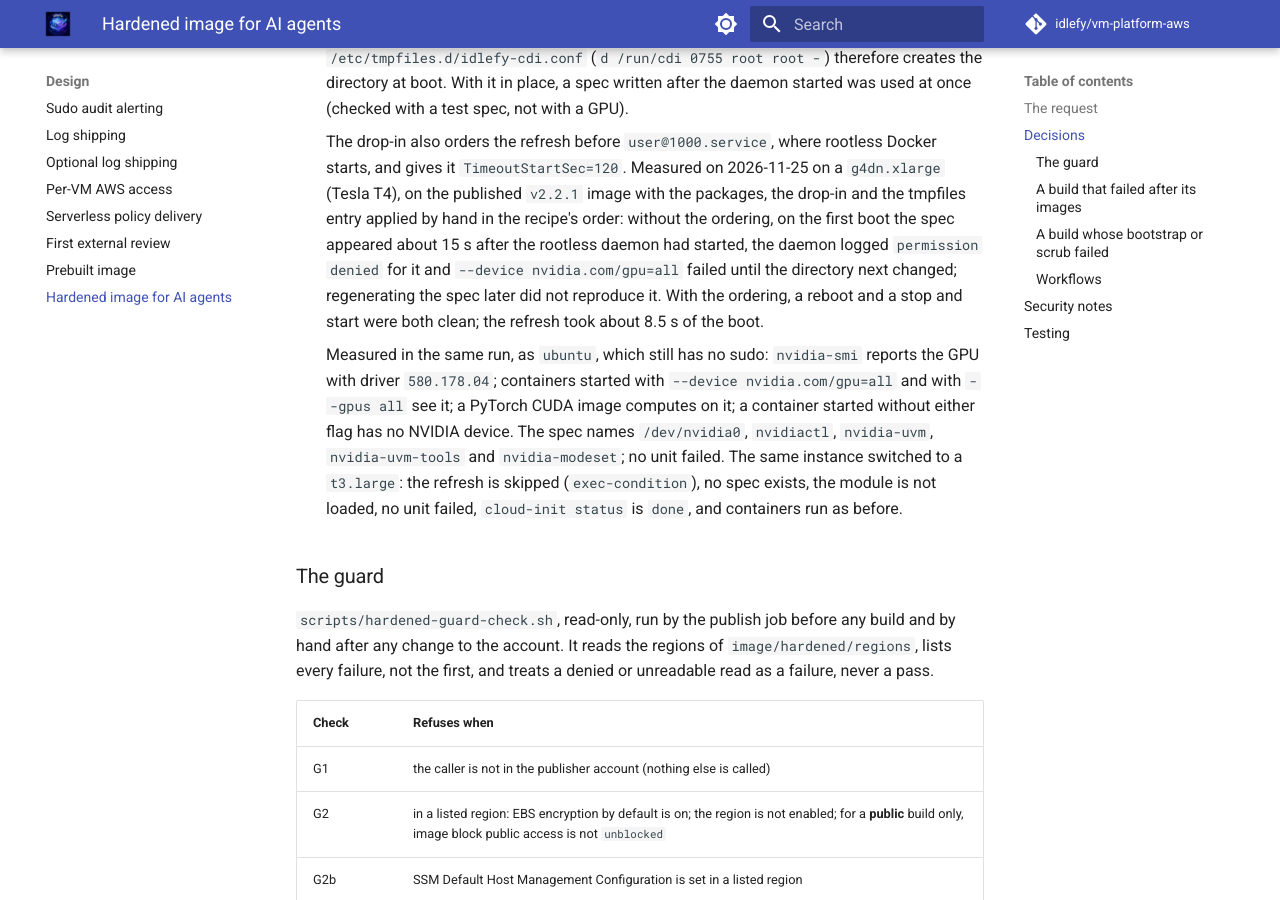
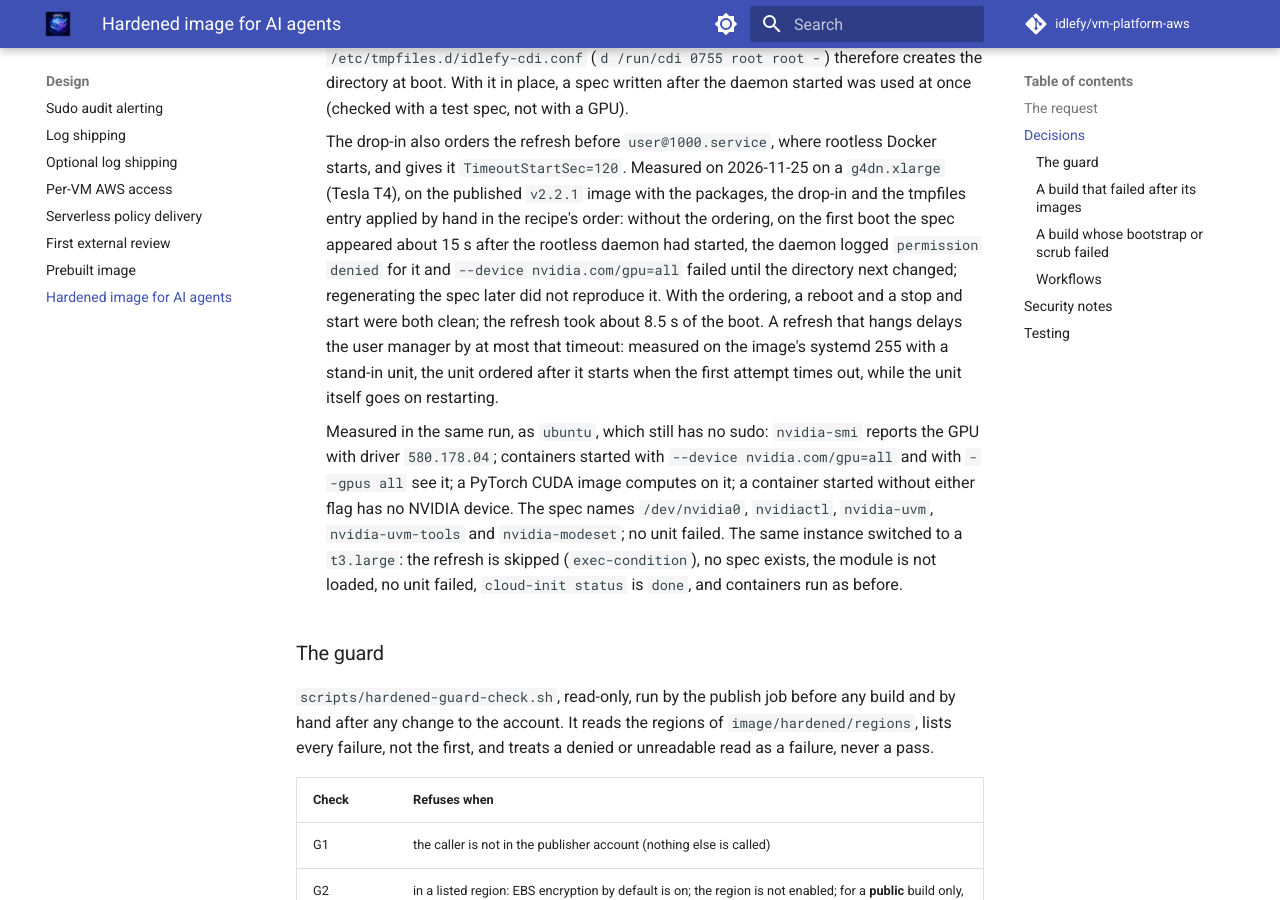
Before and after one commit to idlefy/vm-platform-aws, an MkDocs documentation site: the page built from docs/design/hardened-image.md, in a window 1280 px wide and 900 px high, scrolled down 7781 px. Built offline with MkDocs 1.6.1 and Material for MkDocs 9.7.7, drawn with Linux system fonts in a browser that asks for light colours; comment, search, counter and statistics services are not loaded.

Commit message:
docs(hardened): a hanging CDI refresh delays the user manager by one timeout

```diff
--- a/docs/design/hardened-image.md
+++ b/docs/design/hardened-image.md
@@ -375,7 +375,10 @@ reaches it only through what the customer's own account does to the instance
     `--device nvidia.com/gpu=all` failed until the directory next changed;
     regenerating the spec later did not reproduce it. With the ordering, a
     reboot and a stop and start were both clean; the refresh took about
-    8.5 s of the boot.
+    8.5 s of the boot. A refresh that hangs delays the user manager by at
+    most that timeout: measured on the image's systemd 255 with a stand-in
+    unit, the unit ordered after it starts when the first attempt times
+    out, while the unit itself goes on restarting.
 
     Measured in the same run, as `ubuntu`, which still has no sudo:
     `nvidia-smi` reports the GPU with driver `580.178.04`; containers
```
